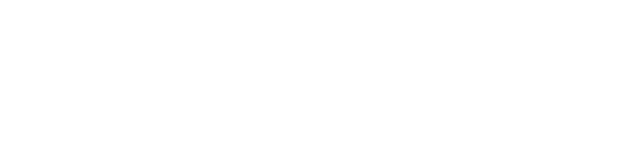
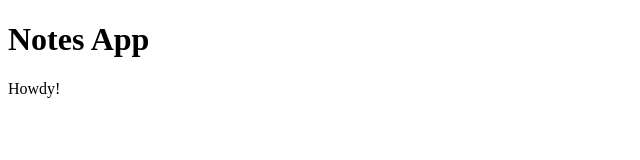
Before and after one commit to nwmbutler/noteAppTues, a website: page index.html in a window 1280 px wide. Shown: the whole page, without its empty margins (0-640 px from the left). Drawn offline with Linux system fonts and the light colour scheme.

```diff
--- a/index.html
+++ b/index.html
@@ -4,16 +4,17 @@
   <meta charset="UTF-8">
   <meta name="viewport" content="width=device-width, initial-scale=1.0">
   <meta http-equiv="X-UA-Compatible" content="ie=edge">
-  <title>Notes App</title>
-
+  <h1>Notes App</h1>
 
   <script src="src/note-model.js"></script>
   <script src="src/note-list-model.js"></script>
   <script src="src/note-list-view.js"></script>
   <script src="spec/assert.js"></script>
   <script src="spec/note-model-spec.js"></script>
+
 </head>
 <body>
-
+  <div id="app">hello</div>
 </body>
+<script src="src/note-controller.js"></script>
 </html>
--- /dev/null
+++ b/src/note-controller.js
@@ -0,0 +1,4 @@
+function changeGreeting() {
+  document.getElementById("app").innerHTML = "Howdy!";
+}
+changeGreeting();
--- a/src/note-list-view.js
+++ b/src/note-list-view.js
@@ -2,7 +2,8 @@
 
 (function(exports) {
   function ModelView(noteListApp) {
-    this.noteListApp = noteListApp;
+   this.noteListApp = noteListApp;
+
   };
 
   ModelView.prototype.displayView = function() {
```
Also changed, not shown: package.json (added, +22 -0 lines), 1 other file.
